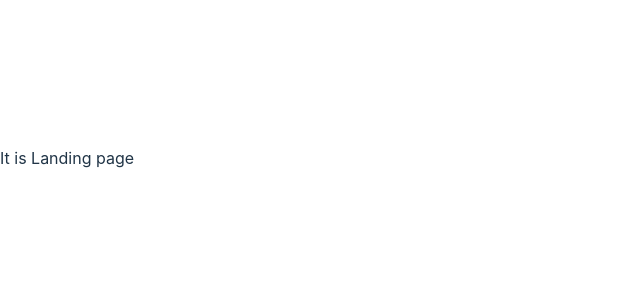
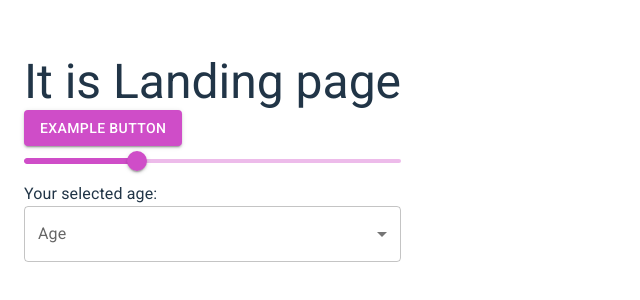
Before and after one commit to moiskillnadne/developer-helper, a React (Vite) app: page / in a window 1280 px wide. Shown: the part 242-542 px from the top of the page, without its empty margins (0-640 px from the left). Built offline with nearby package versions, Linux system fonts and the light colour scheme.

Commit message:
feature: theme provider implemented

```diff
--- a/package.json
+++ b/package.json
@@ -15,6 +15,11 @@
     "prettier:fix": "npx  prettier src --write"
   },
   "dependencies": {
+    "@emotion/react": "^11.11.0",
+    "@emotion/styled": "^11.11.0",
+    "@fontsource/roboto": "^5.0.1",
+    "@mui/icons-material": "^5.11.16",
+    "@mui/material": "^5.13.3",
     "axios": "^1.4.0",
     "react": "^18.2.0",
     "react-dom": "^18.2.0",
--- a/src/app/main.tsx
+++ b/src/app/main.tsx
@@ -4,6 +4,10 @@ import ReactDOM from "react-dom/client"
 
 import App from "./App.tsx"
 import "./index.css"
+import "@fontsource/roboto/300.css"
+import "@fontsource/roboto/400.css"
+import "@fontsource/roboto/500.css"
+import "@fontsource/roboto/700.css"
 
 ReactDOM.createRoot(document.getElementById("root") as HTMLElement).render(
   <React.StrictMode>
--- a/src/app/providers/index.tsx
+++ b/src/app/providers/index.tsx
@@ -1 +1,2 @@
 export * from "./router-provider"
+export * from "./theme-provider"
--- /dev/null
+++ b/src/app/providers/theme-provider.tsx
@@ -0,0 +1,23 @@
+import { PropsWithChildren } from "react"
+
+import { ThemeProvider, createTheme } from "@mui/material/styles"
+
+type Props = PropsWithChildren<unknown>
+
+const theme = createTheme({
+  palette: {
+    primary: {
+      main: "#cf4dc8",
+    },
+    secondary: {
+      main: "#faedfa",
+    },
+    info: {
+      main: "#30b237",
+    },
+  },
+})
+
+export const CustomThemeProvider = ({ children }: Props) => {
+  return <ThemeProvider theme={theme}>{children}</ThemeProvider>
+}
--- a/src/pages/LandingPage/index.tsx
+++ b/src/pages/LandingPage/index.tsx
@@ -1,3 +1,37 @@
+import { useState } from "react"
+
+import { Button, Container, FormControl, InputLabel, MenuItem, Select, Slider, Typography } from "@mui/material"
+
 export const LandingPage = () => {
-  return <div>It is Landing page</div>
+  const [ageValue, setAgeValue] = useState<number | undefined>(undefined)
+
+  return (
+    <Container>
+      <Typography variant="h3">It is Landing page</Typography>
+
+      <Button variant="contained" color="primary">
+        Example button
+      </Button>
+
+      <Slider defaultValue={30} />
+
+      <Typography variant="body1">{`Your selected age: ${ageValue ?? ""}`}</Typography>
+
+      <FormControl fullWidth>
+        <InputLabel id="demo-simple-select-label">Age</InputLabel>
+        <Select
+          labelId="demo-simple-select-label"
+          id="demo-simple-select"
+          value={ageValue}
+          label="Age"
+          onChange={e => {
+            setAgeValue(Number(e.target.value))
+          }}>
+          <MenuItem value={10}>10</MenuItem>
+          <MenuItem value={20}>20</MenuItem>
+          <MenuItem value={30}>30</MenuItem>
+        </Select>
+      </FormControl>
+    </Container>
+  )
 }
```
Also changed, not shown: src/app/App.tsx (+6 -4 lines), 1 other file (tests, documents, lock files or other folders).
